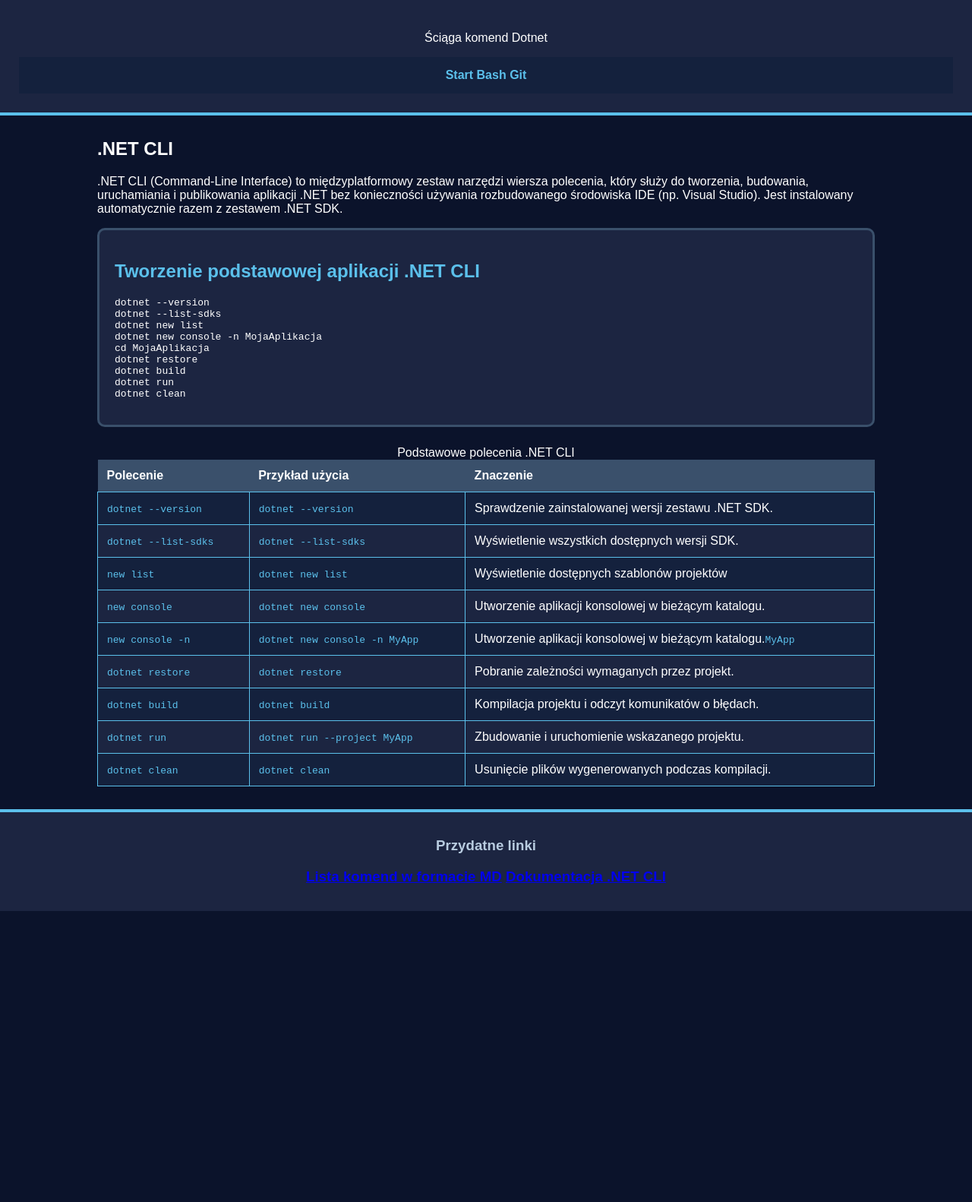
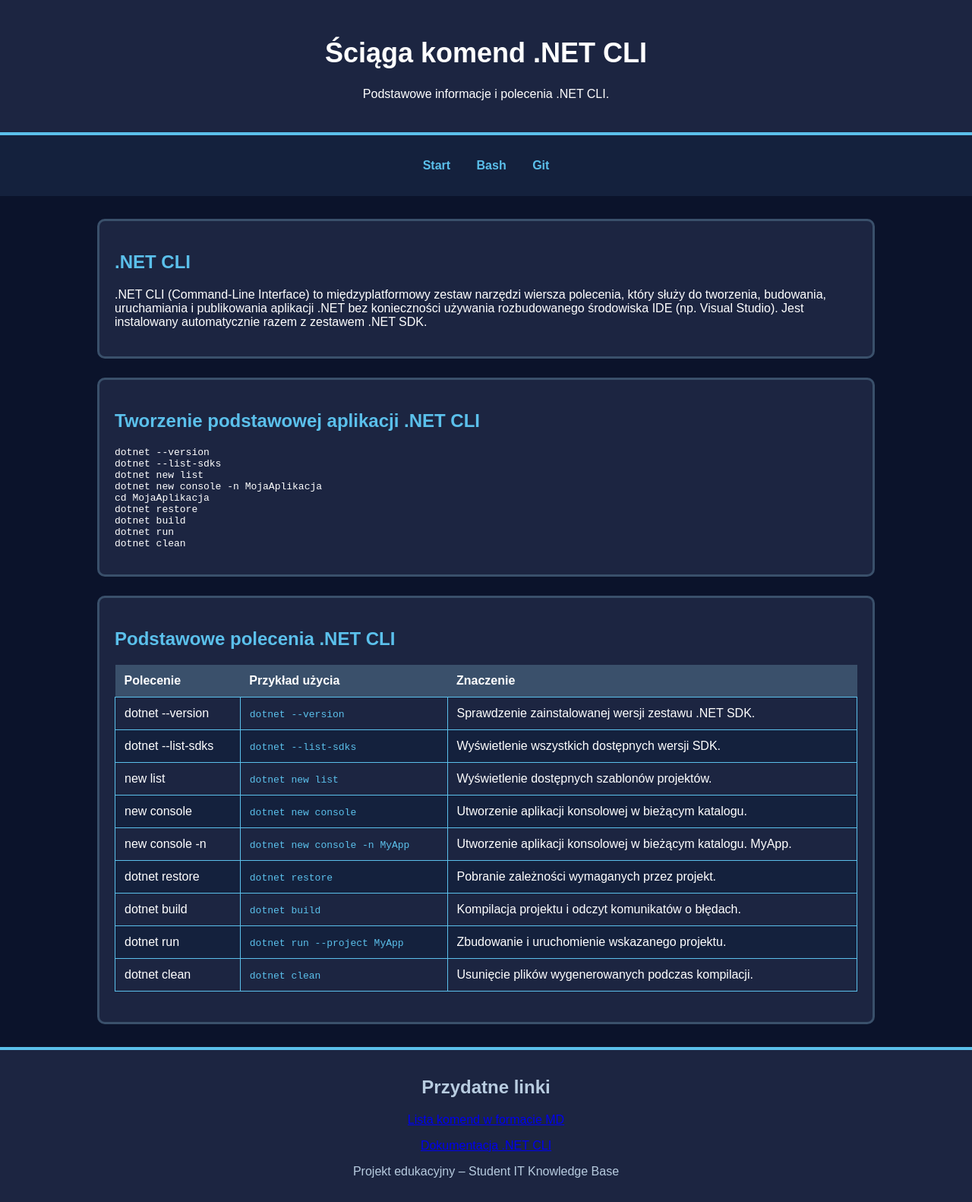
Before and after one commit to KopernikBB95/student-it-knowledge-base, a plain HTML site: page pages/dotnet-cli.html in a window 1280 px wide. Shown: the whole page at 76% size. Before the commit the page ends 1199 px from the top, so only its background shows below. Drawn offline with Linux system fonts and the light colour scheme.

Commit message:
final changes

```diff
--- a/pages/dotnet-cli.html
+++ b/pages/dotnet-cli.html
@@ -1,31 +1,33 @@
-<!doctype html>
+<!DOCTYPE html>
 <html lang="pl">
-
-
 <head>
-    <meta charset="utf-8">
-    <meta name="viewport" content="width=device-width, initial-scale=1">
-    <title>Ściąga Dotnet</title>
+    <meta charset="UTF-8">
+    <meta name="viewport" content="width=device-width, initial-scale=1.0">
+    <title>Ściąga .NET CLI – Baza wiedzy studenta</title>
     <link rel="stylesheet" href="../styles.css">
 </head>
-
 <body>
     <header>
-        <p>Ściąga komend Dotnet</p>
-        <nav aria-label="Główna nawigacja">
-            <a href="../index.html"><strong>Start</strong></a>
-            <a href="bash.html"><strong>Bash</strong></a>
-            <a href="git.html"><strong>Git</strong></a>
-        </nav>
+        <h1>Ściąga komend .NET CLI</h1>
+        <p>Podstawowe informacje i polecenia .NET CLI.</p>
     </header>
-
+    <nav>
+        <ul>
+            <li><a href="../index.html">Start</a></li>
+            <li><a href="bash.html">Bash</a></li>
+            <li><a href="git.html">Git</a></li>
+        </ul>
+    </nav>
     <main>
-        <article>
-            <h1>.NET CLI</h1>
-            <p>.NET CLI (Command-Line Interface) to międzyplatformowy zestaw narzędzi wiersza polecenia, który służy do tworzenia, budowania, uruchamiania i publikowania aplikacji .NET bez konieczności używania rozbudowanego środowiska IDE (np. Visual Studio). Jest instalowany automatycznie razem z zestawem .NET SDK.</p>
-            <section>
-                <h2>Tworzenie podstawowej aplikacji .NET CLI</h2>
-                <pre><code>dotnet --version
+        <section id="wprowadzenie">
+            <h2>.NET CLI</h2>
+            <p>
+                .NET CLI (Command-Line Interface) to międzyplatformowy zestaw narzędzi wiersza polecenia, który służy do tworzenia, budowania, uruchamiania i publikowania aplikacji .NET bez konieczności używania rozbudowanego środowiska IDE (np. Visual Studio). Jest instalowany automatycznie razem z zestawem .NET SDK.
+            </p>
+        </section>
+        <section id="tworzenie">
+            <h2>Tworzenie podstawowej aplikacji .NET CLI</h2>
+            <pre><code>dotnet --version
 dotnet --list-sdks
 dotnet new list
 dotnet new console -n MojaAplikacja
@@ -34,35 +36,85 @@ dotnet restore
 dotnet build
 dotnet run
 dotnet clean</code></pre>
-            </section>
+        </section>
+        <section id="polecenia">
+            <h2>Podstawowe polecenia .NET CLI</h2>
+            <table>
+                <tr>
+                    <th>Polecenie</th>
+                    <th>Przykład użycia</th>
+                    <th>Znaczenie</th>
+                </tr>
 
-    <div>
-  <table>
-    <caption>Podstawowe polecenia .NET CLI</caption>
-    <thead>
-      <tr><th>Polecenie</th><th>Przykład użycia</th><th>Znaczenie</th></tr>
-    </thead>
-    <tbody>
-        <tr><td><code>dotnet --version</code></td><td><code>dotnet --version</code></td><td>Sprawdzenie zainstalowanej wersji zestawu .NET SDK.</td></tr>
-        <tr><td><code>dotnet --list-sdks</code></td><td><code>dotnet --list-sdks</code></td><td>Wyświetlenie wszystkich dostępnych wersji SDK.</td></tr>
-        <tr><td><code>new list</code></td><td><code>dotnet new list</code></td><td>Wyświetlenie dostępnych szablonów projektów</td></tr>
-        <tr><td><code>new console</code></td><td><code>dotnet new console</code></td><td>Utworzenie aplikacji konsolowej w bieżącym katalogu. </td></tr>
-        <tr><td><code>new console -n</code></td><td><code>dotnet new console -n MyApp</code></td><td>Utworzenie aplikacji konsolowej w bieżącym katalogu.<code>MyApp</code> </td></tr>
-        <tr><td><code>dotnet restore</code></td><td><code>dotnet restore</code></td><td>Pobranie zależności wymaganych przez projekt. </td></tr>
-        <tr><td><code>dotnet build</code></td><td><code>dotnet build</code></td><td>Kompilacja projektu i odczyt komunikatów o błędach. </td></tr>
-        <tr><td><code>dotnet run</code></td><td><code>dotnet run --project MyApp</code></td><td>Zbudowanie i uruchomienie wskazanego projektu.</td></tr>
-        <tr><td><code>dotnet clean</code></td><td><code>dotnet clean</code></td><td>Usunięcie plików wygenerowanych podczas kompilacji.</td></tr>
-    </tbody>
-  </table>
-    </div>
-        </article>
+                <tr>
+                    <td>dotnet --version</td>
+                    <td><code>dotnet --version</code></td>
+                    <td>Sprawdzenie zainstalowanej wersji zestawu .NET SDK.</td>
+                </tr>
+
+                <tr>
+                    <td>dotnet --list-sdks</td>
+                    <td><code>dotnet --list-sdks</code></td>
+                    <td>Wyświetlenie wszystkich dostępnych wersji SDK.</td>
+                </tr>
+
+                <tr>
+                    <td>new list</td>
+                    <td><code>dotnet new list</code></td>
+                    <td>Wyświetlenie dostępnych szablonów projektów.</td>
+                </tr>
+
+                <tr>
+                    <td>new console</td>
+                    <td><code>dotnet new console</code></td>
+                    <td>Utworzenie aplikacji konsolowej w bieżącym katalogu.</td>
+                </tr>
+
+                <tr>
+                    <td>new console -n</td>
+                    <td><code>dotnet new console -n MyApp</code></td>
+                    <td>Utworzenie aplikacji konsolowej w bieżącym katalogu. MyApp.</td>
+                </tr>
+
+                <tr>
+                    <td>dotnet restore</td>
+                    <td><code>dotnet restore</code></td>
+                    <td>Pobranie zależności wymaganych przez projekt.</td>
+                </tr>
+
+                <tr>
+                    <td>dotnet build</td>
+                    <td><code>dotnet build</code></td>
+                    <td>Kompilacja projektu i odczyt komunikatów o błędach.</td>
+                </tr>
+
+                <tr>
+                    <td>dotnet run</td>
+                    <td><code>dotnet run --project MyApp</code></td>
+                    <td>Zbudowanie i uruchomienie wskazanego projektu.</td>
+                </tr>
+
+                <tr>
+                    <td>dotnet clean</td>
+                    <td><code>dotnet clean</code></td>
+                    <td>Usunięcie plików wygenerowanych podczas kompilacji.</td>
+                </tr>
+            </table>
+        </section>
     </main>
-
     <footer>
-        <h3>Przydatne linki<h3>
-        <a href="../docs/prg1/dotnet-cli.md"">Lista komend w formacie MD</a>
-        <a href="https://learn.microsoft.com/pl-pl/dotnet/core/tools/"">Dokumentacja .NET CLI</a>
+        <h2>Przydatne linki</h2>
+        <p>
+            <a href="../docs/prg1/dotnet-cli.md">
+                Lista komend w formacie MD
+            </a>
+        </p>
+        <p>
+            <a href="https://learn.microsoft.com/pl-pl/dotnet/core/tools/" target="_blank">
+                Dokumentacja .NET CLI
+            </a>
+        </p>
+        <p>Projekt edukacyjny – Student IT Knowledge Base</p>
     </footer>
 </body>
-
 </html>
```
Also changed, not shown: index.html (+1 -1 lines), pages/bash.html (+118 -54 lines), pages/git.html (+1 -1 lines).
